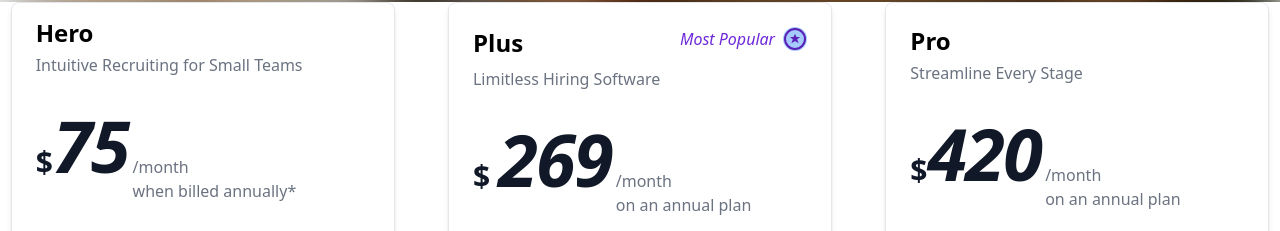
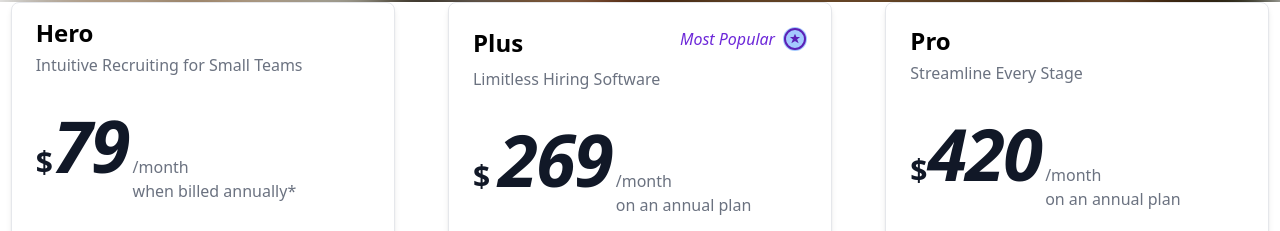
Before and after one commit to alpha9011/easyRecruit-client, a React (Vite) app: page /price in a window 1280 px wide. Shown: the part 790-1021 px from the top of the page. Built offline with nearby package versions, Linux system fonts and the light colour scheme; no server answers.

Commit message:
price updated

```diff
--- a/src/Page/Pricing/PriceCard.jsx
+++ b/src/Page/Pricing/PriceCard.jsx
@@ -18,7 +18,7 @@ const PriceCard = () => {
                         {/* pricing */}
                         <div className="flex items-baseline text-gray-900 dark:text-white">
                             <span className="text-3xl font-semibold">$</span>
-                            <span className="text-7xl font-semibold italic tracking-tight">75</span>
+                            <span className="text-7xl font-semibold italic tracking-tight">79</span>
                             <span className="ml-1 font-normal text-gray-500 dark:text-gray-400">/month <p>when billed annually*</p></span>
                         </div>
                         {/* border */}
--- a/src/shared/Navbars/Navbars.jsx
+++ b/src/shared/Navbars/Navbars.jsx
@@ -54,7 +54,7 @@ const Navbars = () => {
                     <NavLink to='/blog'>Blog</NavLink>
                 </Navbar.Link> */}
                 <Navbar.Link>
-                    <NavLink to='/contact'>Why Us</NavLink>
+                    <NavLink to='/whyEasyRecruit'>Why Us</NavLink>
                 </Navbar.Link>
                 <Navbar.Link>
                     <NavLink to='/contact'>Contact</NavLink>
```
